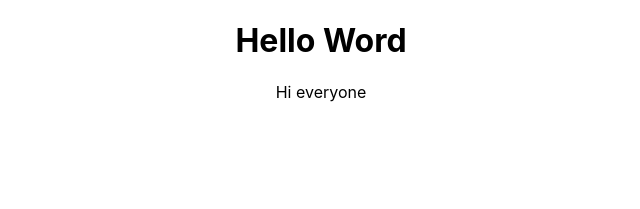
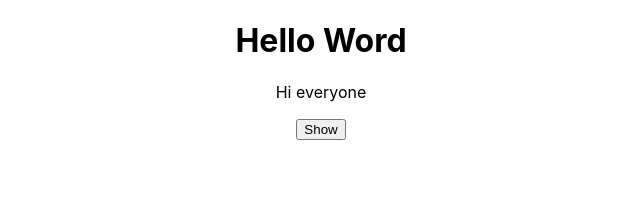
Before and after one commit to NguyenPhucTrong/react-course-2, a React (Create React App) app: page / in a window 1280 px wide. Shown: the top 209 px of the page, without its empty margins (319-959 px from the left). Built offline with nearby package versions, Linux system fonts and the light colour scheme.

Commit message:
#64 Managing States & Events

```diff
--- a/src/component/Demo.js
+++ b/src/component/Demo.js
@@ -1,10 +1,24 @@
 import { Component } from "react";
 class Demo extends Component {
+  constructor() {
+    super();
+    this.state = { showParagraph: true, count: 0 };
+  }
+
+  toggaleParagraph() {
+    // this.state.showParagraph = false;
+    console.log(this);
+    this.setState((currentStale) => {
+      return { showParagraph: !currentStale.showParagraph };
+    });
+  }
+
   render() {
     return (
       <>
         <h1>{this.props.name}</h1>
-        <p>{this.props.children}</p>
+        {this.state.showParagraph && <p>{this.props.children}</p>}
+        <button onClick={this.toggaleParagraph.bind(this)}>Show</button>
       </>
     );
   }
```
